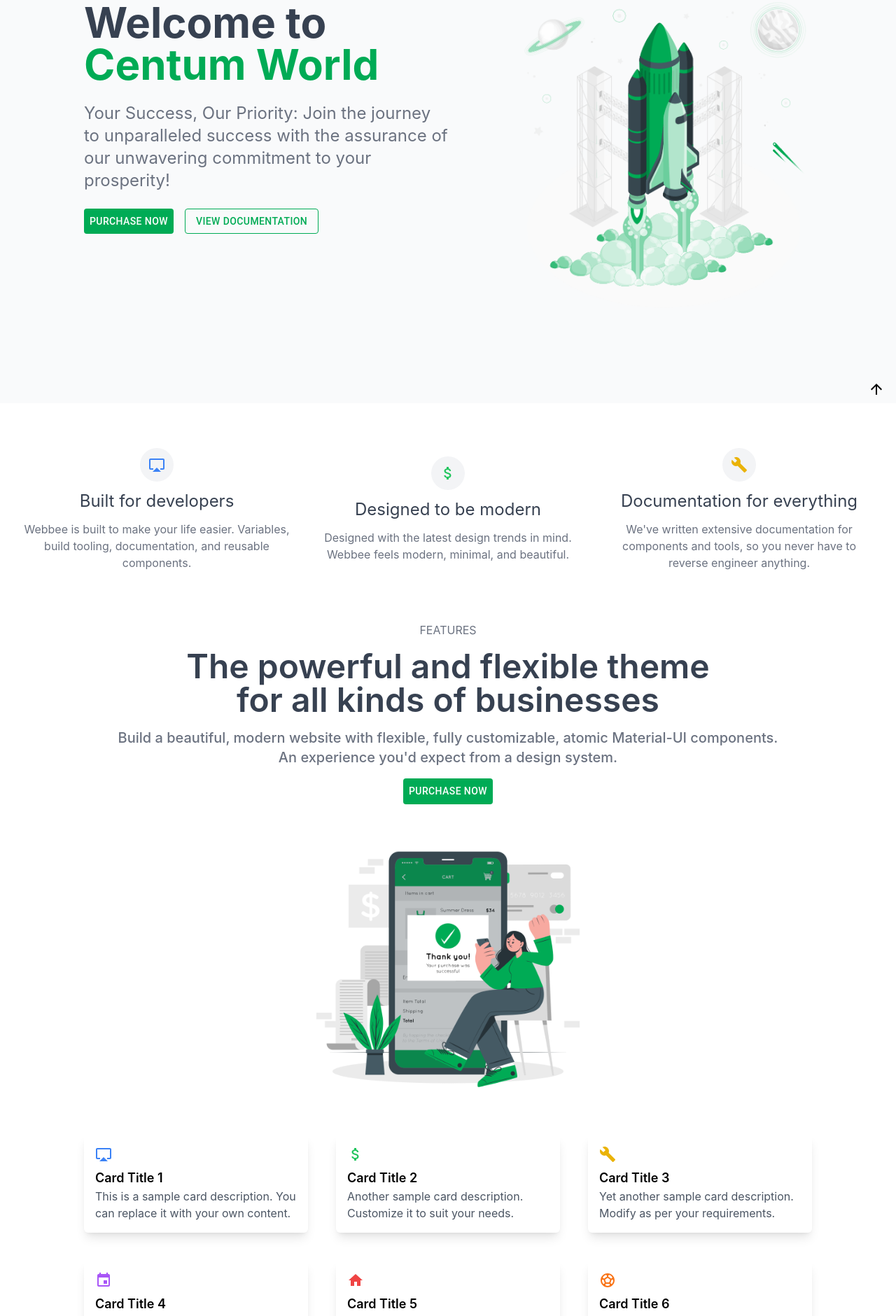
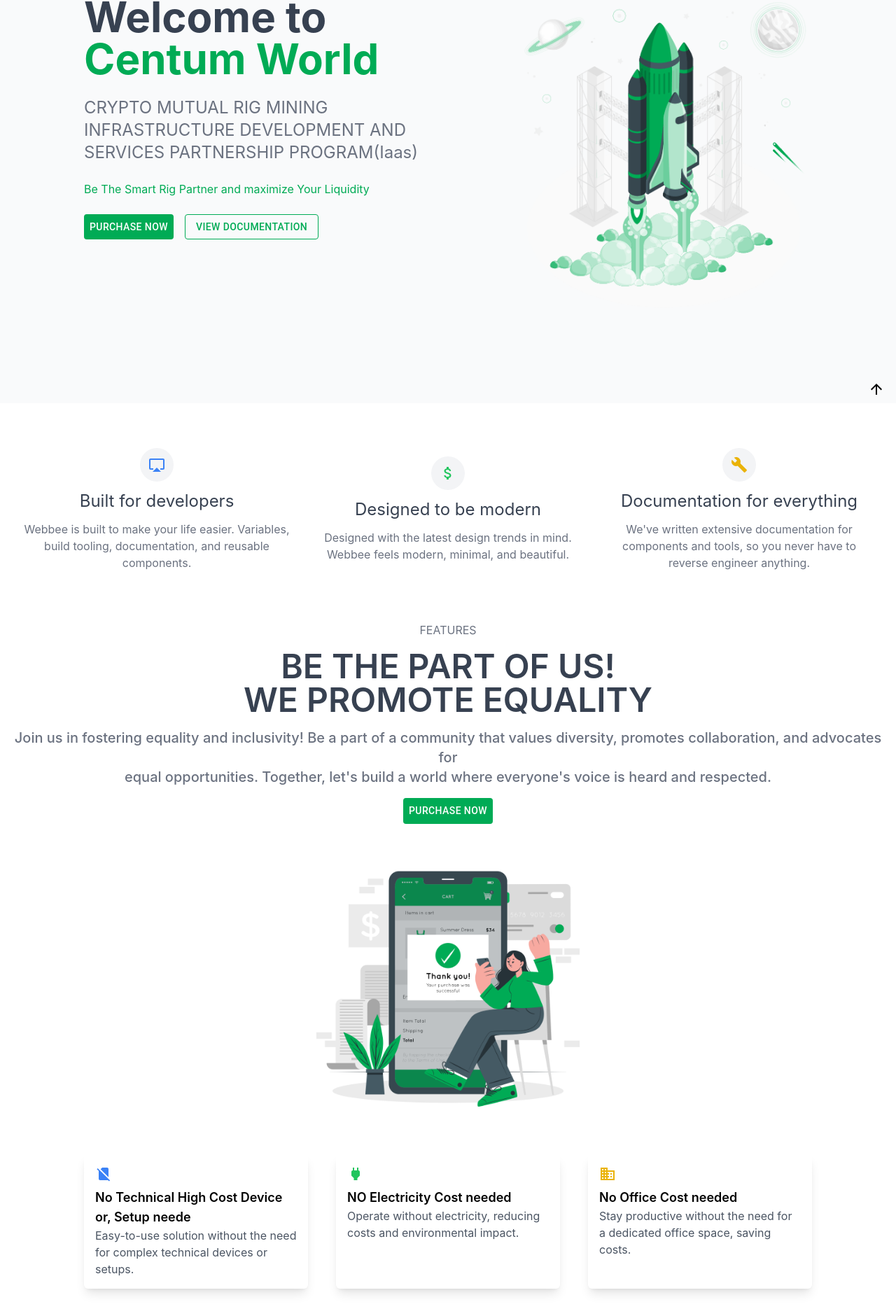
Before and after one commit to centum-world/mining-rig-portfolio, a React (Vite) app: page / in a window 1280 px wide. Shown: the part 216-2096 px from the top of the page at 70% size. Built offline with nearby package versions, Linux system fonts and the light colour scheme.

Commit message:
download added

```diff
--- a/package.json
+++ b/package.json
@@ -16,6 +16,7 @@
     "@mui/icons-material": "^5.15.3",
     "@mui/material": "^5.15.3",
     "@reduxjs/toolkit": "^2.0.1",
+    "file-saver": "^2.0.5",
     "react": "^18.2.0",
     "react-dom": "^18.2.0",
     "react-redux": "^9.0.4",
--- a/src/common/Footer.jsx
+++ b/src/common/Footer.jsx
@@ -2,15 +2,19 @@
 import React from "react";
 import { useSelector } from "react-redux";
 import logo from "../assets/png/clogo.png";
+import brochurePDF from '../assets/pdf/brochure.pdf';
+import { saveAs } from 'file-saver';
 
 const Footer = () => {
   const [anchorEl, setAnchorEl] = React.useState(null);
   const { selectedColor } = useSelector((state) => state.colors);
 
-  const handleMenuClick = (event) => {
-    setAnchorEl(event.currentTarget);
+
+
+  const handleDownload = () => {
+    const pdfFileName = 'brochure.pdf';
+    saveAs(brochurePDF, pdfFileName);
   };
-
   return (
     <div className="p-4 space-y-10">
       <div className="flex md:flex-row flex-col items-center justify-between space-y-4">
@@ -19,7 +23,7 @@
         </div>
         <div className="flex  md:flex-row flex-col gap-6">
           <Button
-            onClick={handleMenuClick}
+            onClick={handleDownload}
             style={{
               background: selectedColor,
               cursor: "pointer",
--- a/src/components/DemoSection.jsx
+++ b/src/components/DemoSection.jsx
@@ -3,6 +3,8 @@
 import { useSelector } from "react-redux";
 import Landing from "./Landing";
 import Supporting from "./Supporting";
+import brochurePDF from '../assets/pdf/brochure.pdf';
+import { saveAs } from 'file-saver';
 
 export const DemoSection = () => {
   const [anchorEl, setAnchorEl] = React.useState(null);
@@ -12,15 +14,23 @@
   const handleMenuClick = (event) => {
     setAnchorEl(event.currentTarget);
   };
+
+  const handleDownload = () => {
+    const pdfFileName = 'brochure.pdf';
+    saveAs(brochurePDF, pdfFileName);
+  };
+
   return (
     <div className="bg-gray-50 p-4">
       <div className="flex items-center justify-center flex-col space-y-4">
         <div className="text-gray-500 pt-10 text-center">DEMO PAGES</div>
         <div className="text-gray-700 md:text-5xl text-4xl font-semibold text-center">
-          Webbee in action
+          DESTRIBUTION MANAGEMENT ECOSYSTEM (DMS)
         </div>
         <div className="text-gray-500 md:text-2xl font-sans text-center">
-          All examples you find below are included in the download package.
+          Optimize operations with our Management System. Streamlined,
+          cost-effective, and precise control for<br/> excellence in your industry.
+          Join us for unparalleled efficiency!
         </div>
         <div className="flex md:flex-row flex-col  gap-4 md:w-auto w-full">
           <Button
@@ -35,7 +45,7 @@
           </Button>
           <Button
             variant="outlined"
-            onClick={() => {}}
+            onClick={handleDownload}
             style={{
               borderColor: selectedColor,
               cursor: "pointer",
--- a/src/components/Features.jsx
+++ b/src/components/Features.jsx
@@ -69,13 +69,16 @@
       <div className="flex flex-col justify-center items-center space-y-4">
         <div className="text-gray-500">FEATURES</div>
         <div className="md:text-5xl text-4xl text-gray-700 font-semibold text-center">
-          The powerful and flexible theme
-          <br /> for all kinds of businesses
+          BE THE PART OF US!
+          <br />
+          WE PROMOTE EQUALITY
         </div>
         <div className="text-gray-500 md:text-xl font-medium text-center">
-          Build a beautiful, modern website with flexible, fully customizable,
-          atomic Material-UI components.
-          <br /> An experience you'd expect from a design system.
+          Join us in fostering equality and inclusivity! Be a part of a
+          community that values diversity, promotes collaboration, and advocates
+          for
+          <br /> equal opportunities. Together, let's build a world where
+          everyone's voice is heard and respected.
         </div>
 
         <Button
--- a/src/components/FeaturesCard.jsx
+++ b/src/components/FeaturesCard.jsx
@@ -1,9 +1,15 @@
 import React from "react";
-import { AirplayOutlined, AttachMoney, Build, Event, Home, SportsSoccer } from "@mui/icons-material";
+import {
+  SignalCellularNoSim,
+  Power,
+  Business,
+  PeopleAlt,
+  AccountBalance,
+} from "@mui/icons-material";
 
 const FeatureCard = ({ icon, title, description }) => {
   return (
-    <div className="flex  flex-col items-start p-4 hover:scale-105 duration-500 shadow-lg rounded-md w-80">
+    <div className="flex flex-col items-start p-4 hover:scale-105 duration-500 shadow-lg rounded-md w-80">
       {icon}
       <h3 className="text-lg font-semibold ">{title}</h3>
       <p className="text-gray-600">{description}</p>
@@ -13,36 +19,31 @@
 
 const FeaturesCard = () => {
   return (
-    <div className="flex  justify-center flex-wrap gap-10">
+    <div className="flex justify-center flex-wrap gap-10">
       <FeatureCard
-        icon={<AirplayOutlined className="text-blue-500 mb-2" size={24} />}
-        title="Card Title 1"
-        description="This is a sample card description. You can replace it with your own content."
+        icon={<SignalCellularNoSim className="text-blue-500 mb-2" size={24} />}
+        title="No Technical High Cost Device or, Setup neede"
+        description="Easy-to-use solution without the need for complex technical devices or setups."
       />
       <FeatureCard
-        icon={<AttachMoney className="text-green-500 mb-2" size={24} />}
-        title="Card Title 2"
-        description="Another sample card description. Customize it to suit your needs."
+        icon={<Power className="text-green-500 mb-2" size={24} />}
+        title="NO Electricity Cost needed"
+        description="Operate without electricity, reducing costs and environmental impact."
       />
       <FeatureCard
-        icon={<Build className="text-yellow-500 mb-2" size={24} />}
-        title="Card Title 3"
-        description="Yet another sample card description. Modify as per your requirements."
+        icon={<Business className="text-yellow-500 mb-2" size={24} />}
+        title="No Office Cost needed"
+        description="Stay productive without the need for a dedicated office space, saving costs."
       />
       <FeatureCard
-        icon={<Event className="text-purple-500 mb-2" size={24} />}
-        title="Card Title 4"
-        description="This card has a different icon and description."
+        icon={<PeopleAlt className="text-purple-500 mb-2" size={24} />}
+        title="No Technical experts neede"
+        description="No technical expertise required, ensuring a smooth user experience."
       />
       <FeatureCard
-        icon={<Home className="text-red-500 mb-2" size={24} />}
-        title="Card Title 5"
-        description="This card has a different icon and description."
-      />
-      <FeatureCard
-        icon={<SportsSoccer className="text-orange-500 mb-2" size={24} />}
-        title="Card Title 6"
-        description="This card has a different icon and description."
+        icon={<AccountBalance className="text-red-500 mb-2" size={24} />}
+        title="No Risk of lossing your Financial assests"
+        description="Secure your financial assets without the risk of loss."
       />
     </div>
   );
--- a/src/components/HeroSection.jsx
+++ b/src/components/HeroSection.jsx
@@ -2,15 +2,22 @@
 import React from "react";
 import { useSelector } from "react-redux";
 import rocket from "../assets/png/Rocket-2.gif";
+import brochurePDF from '../assets/pdf/brochure.pdf';
+import { saveAs } from 'file-saver';
 
 const HeroSection = () => {
   const { selectedColor } = useSelector((state) => state.colors);
+
+  const handleDownload = () => {
+    const pdfFileName = 'brochure.pdf';
+    saveAs(brochurePDF, pdfFileName);
+  };
 
   return (
     <section className="flex  md:flex flex-col md:flex-row  bg-gray-50 md:h-[90vh]  p-6">
       <div className="gap-10 flex items-center justify-center md:w-[50%] w-full md:pb-24 md:pl-24  slide-in-left">
         <div className="space-y-6">
-          <h1 className="md:text-6xl text-5xl font-bold text-gray-700 font-sans">
+          <div className="md:text-6xl  text-5xl font-bold text-gray-700 font-sans">
             Welcome to <br />
             <span
               style={{
@@ -19,11 +26,20 @@
             >
               Centum World
             </span>
-          </h1>
+          </div>
+
           <p className="text-gray-500 flex text-start md:text-2xl  font-sans">
-            Your Success, Our Priority: Join the journey to unparalleled success
-            with the assurance of our unwavering commitment to your prosperity!
+            CRYPTO MUTUAL RIG MINING INFRASTRUCTURE DEVELOPMENT AND SERVICES
+            PARTNERSHIP PROGRAM(Iaas)
           </p>
+          <div
+            style={{
+              color: selectedColor,
+            }}
+            className=""
+          >
+            Be The Smart Rig Partner and maximize Your Liquidity{" "}
+          </div>
           <div className="flex md:flex-row flex-col gap-4 w-full">
             <Button
               onClick={() => {}}
@@ -37,7 +53,7 @@
             </Button>
             <Button
               variant="outlined"
-              onClick={() => {}}
+              onClick={handleDownload}
               style={{
                 borderColor: selectedColor,
                 cursor: "pointer",
```
Also changed, not shown: 2 other files (tests, documents, lock files or other folders).
